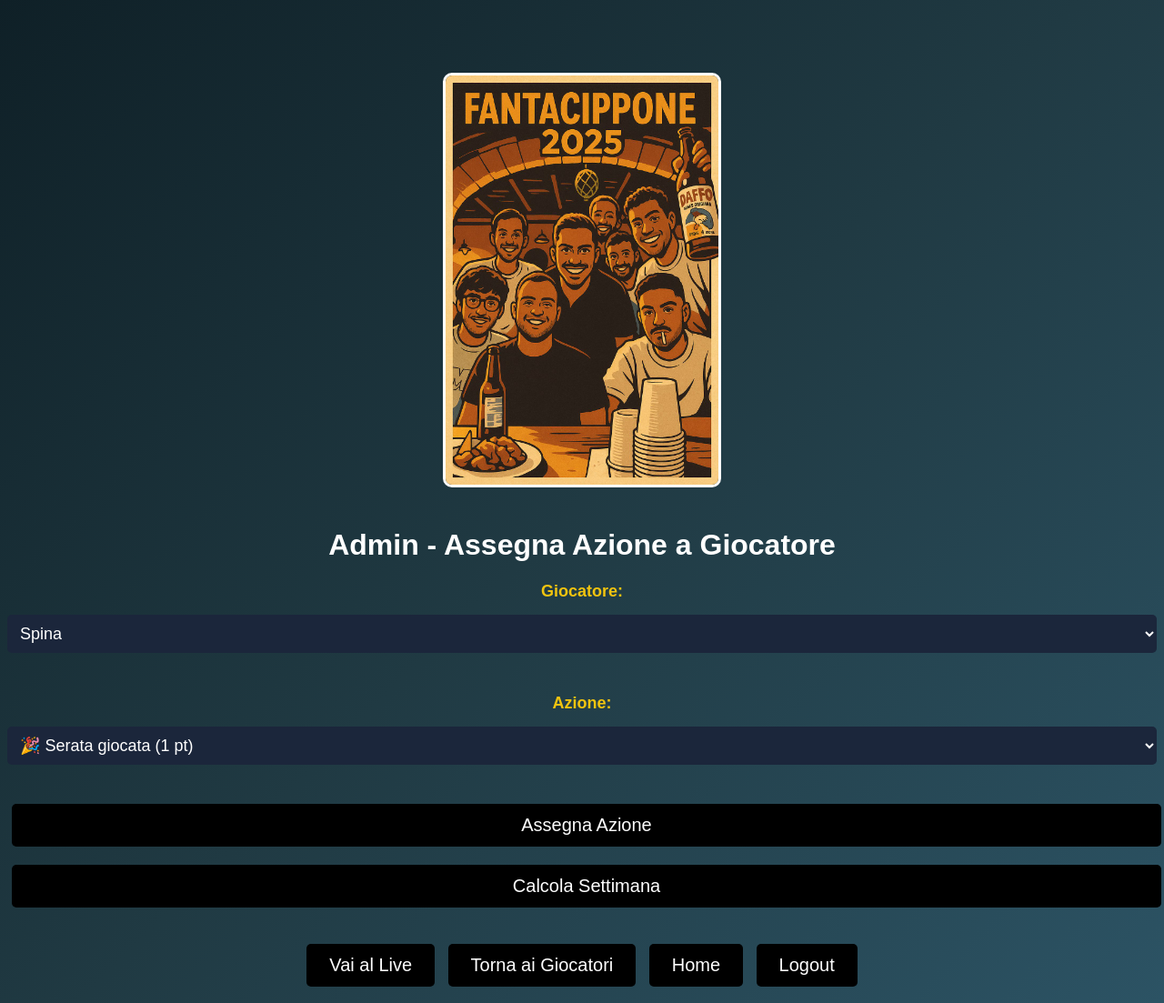
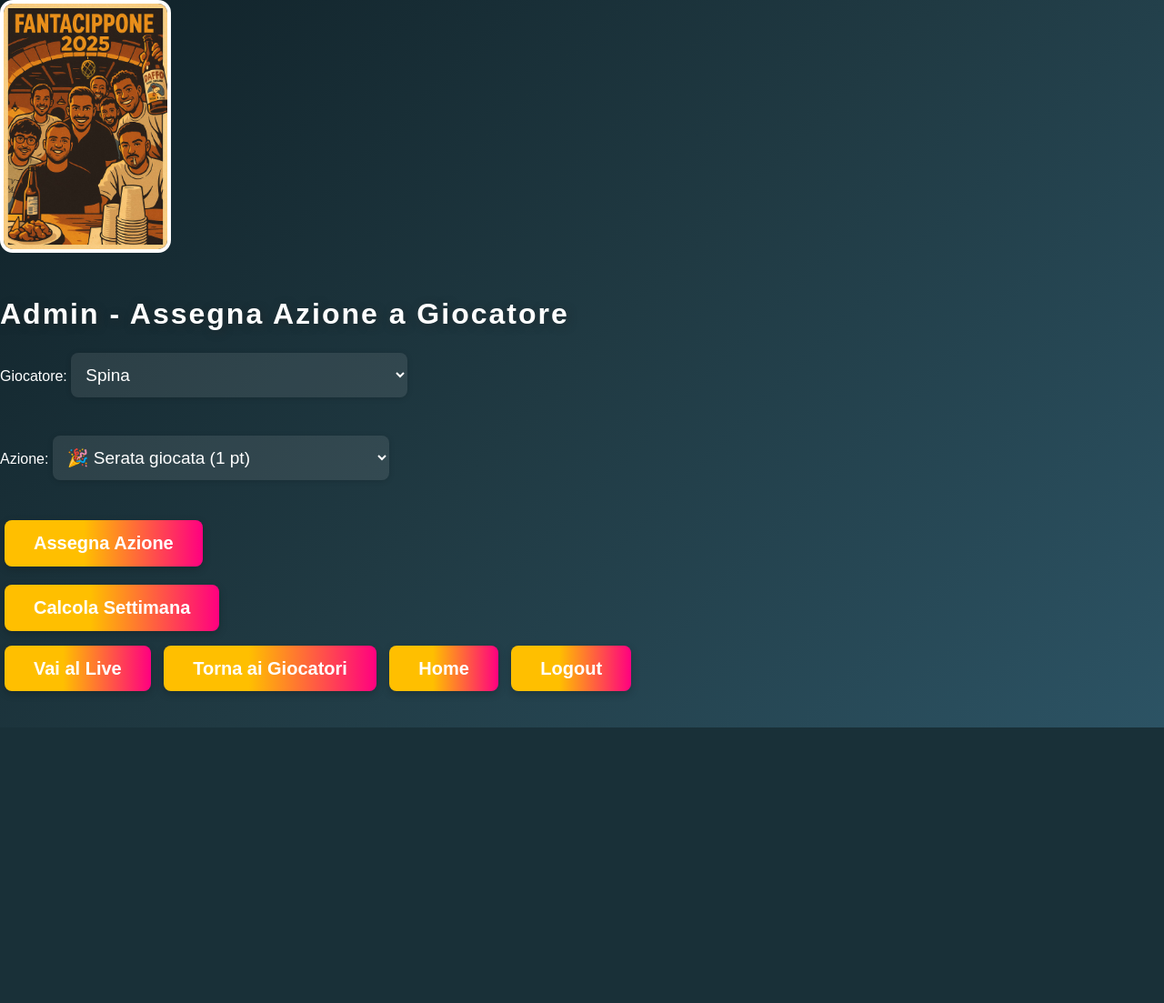
Before and after one commit to federicoconte11/Fantacipponi, a Flask app: page /admin in a window 1280 px wide. Shown: the whole page at 91% size. After the commit the page ends 800 px from the top, so only its background shows below. Run offline with Flask 3, Linux system fonts and the light colour scheme; the visitor is signed in with stand-in values (Sample User, id 1).

Commit message:
Aggiunta nuove funzionalità: conferma azione, messaggi di errore, classifica ordinata, migliorie template, logout admin, logo FantaCipponi

```diff
--- a/static/style.css
+++ b/static/style.css
@@ -1,108 +1,188 @@
 body {
-    text-align: center;
-    margin-top: 50px;
-    font-family: Arial, sans-serif;
+    margin: 0;
+    padding: 0;
+    font-family: 'Montserrat', Arial, sans-serif;
     background: linear-gradient(135deg, #0f2027, #203a43, #2c5364);
-    color: white;
+    color: #fff;
     min-height: 100vh;
 }
 
-.logo-img {
-    width: 300px;
-    max-width: 95vw;
-    height: auto;
-    margin: 30px 0 20px 0;
-    border: 3px solid white;
-    border-radius: 10px;
+h1, h2, h3 {
+    font-weight: bold;
+    letter-spacing: 2px;
+    text-shadow: 2px 2px 10px #2228;
+    margin-bottom: 16px;
 }
 
-.button-dark, .button {
-    font-size: 20px;
-    padding: 12px 25px;
-    background-color: #000000;
-    color: white;
-    border: none;
-    border-radius: 5px;
-    cursor: pointer;
-    transition: background-color 0.3s, transform 0.3s;
-    margin: 10px 5px 10px 5px;
-    text-decoration: none;
-    display: inline-block;
-}
-.button-dark:hover, .button:hover {
-    background-color: #333333;
-    transform: scale(1.05);
+.card, .giocatore, .admin-box {
+    background: rgba(30, 37, 49, 0.94);
+    border-radius: 18px;
+    box-shadow: 0 6px 30px #0005, 0 2px 4px #0f202780;
+    margin: 24px auto;
+    padding: 24px;
+    max-width: 500px;
+    transition: transform 0.15s;
 }
 
-.admin-form {
-    margin: 0 auto 20px auto;
-    max-width: 420px;
-    background: rgba(0,0,0,0.45);
-    border-radius: 12px;
-    padding: 32px 28px 28px 28px;
-    box-shadow: 0 4px 32px rgba(0,0,0,0.2);
-    display: inline-block;
+.card:hover, .giocatore:hover, .admin-box:hover {
+    transform: translateY(-4px) scale(1.02);
 }
 
-select, button, input {
-    padding: 10px;
-    font-size: 18px;
-    border-radius: 5px;
-    margin-top: 12px;
-    margin-bottom: 15px;
-    width: 100%;
-    border: none;
+.logo-img, .logo-fantacipponi {
+    width: 180px;
+    max-width: 80vw;
+    height: auto;
+    border: 4px solid #fff;
+    border-radius: 14px;
+    margin-bottom: 24px;
 }
 
-select {
-    background: #1b263b;
-    color: white;
-    min-width: 300px;
-    max-width: 100%;
-    white-space: pre-wrap;
-    overflow-x: auto;
+.button-dark, .button, button, input[type="submit"] {
+    font-size: 20px;
+    padding: 14px 32px;
+    margin: 10px 5px;
+    border-radius: 8px;
+    border: none;
+    background: linear-gradient(90deg, #ffbf00 40%, #ff0080 100%);
+    color: #fff;
+    font-weight: bold;
+    box-shadow: 0 3px 10px #0003;
+    cursor: pointer;
+    transition: background 0.2s, transform 0.15s;
+}
+.button-dark:hover, .button:hover, button:hover, input[type="submit"]:hover {
+    background: linear-gradient(90deg, #ff0080 20%, #ffbf00 100%);
+    transform: scale(1.06);
 }
 
-label {
+a {
+    color: #ffbf00;
+    text-decoration: none;
     font-weight: bold;
-    color: #f1c40f;
-    font-size: 18px;
-    display: block;
-    margin-bottom: 3px;
-    margin-top: 12px;
+    transition: color 0.18s;
+}
+a:hover {
+    color: #ff0080;
 }
 
-.admin-title {
-    color: #f1c40f;
-    margin-top: 20px;
-    font-size: 32px;
-    font-weight: bold;
+.rules {
+    margin-top: 32px;
+    color: #ffbf00;
+    font-size: 22px;
+    font-weight: 900;
+    letter-spacing: 1.5px;
+}
+.rules-list {
+    list-style: none;
+    padding: 0;
+    margin: 8px 0;
+}
+.rules-list li {
+    color: #fff;
+    font-size: 18px;
+    margin: 6px 0;
+    text-shadow: 1px 1px 4px #0009;
 }
 
-.msg-ok {
-    color: #2ecc40;
-    font-weight: bold;
-    margin-bottom: 15px;
-}
-.msg-error {
-    color: #e74c3c;
-    font-weight: bold;
-    margin-bottom: 15px;
+table {
+    margin: 24px auto;
+    border-collapse: separate;
+    border-spacing: 0;
+    width: 90vw;
+    max-width: 650px;
+    background: rgba(40, 50, 70, 0.97);
+    border-radius: 16px;
+    box-shadow: 0 3px 18px #0003;
+    overflow: hidden;
 }
 
-.logout-btn {
-    position: absolute;
-    top: 30px;
-    right: 45px;
-    background: #e74c3c;
-    color: white;
-    font-size: 17px;
-    padding: 8px 24px;
-    border-radius: 6px;
+th, td {
+    padding: 16px 10px;
+    text-align: center;
+}
+th {
+    background: #ffbf00;
+    color: #222;
+    font-size: 20px;
+    letter-spacing: 1.1px;
+    font-weight: 900;
+    border-bottom: 2px solid #ff0080;
+}
+td {
+    background: rgba(0,0,0,0.13);
+    font-size: 19px;
+}
+tr:nth-child(even) td {
+    background: rgba(255,255,255,0.06);
+}
+
+img {
+    border-radius: 50%;
+    object-fit: cover;
+    width: 60px;
+    height: 60px;
+    border: 3px solid #ffbf00;
+}
+
+select, input[type="text"], input[type="password"] {
+    width: 96%;
+    max-width: 370px;
+    font-size: 18px;
+    padding: 13px 12px;
+    margin: 8px 0 16px 0;
     border: none;
-    cursor: pointer;
-    z-index: 5;
+    border-radius: 8px;
+    background: rgba(220,220,220,0.11);
+    color: #fff;
+    box-shadow: 0 1px 6px #0002;
+    outline: none;
 }
-.logout-btn:hover {
-    background: #c0392b;
+select {
+    min-width: 320px;
+    white-space: pre-line;
+    font-size: 19px;
 }
+select option {
+    background: #232944;
+    color: #fff;
+    font-size: 18px;
+    padding: 10px 8px;
+    min-height: 38px;
+    white-space: pre-line;
+}
+@media (max-width: 700px) {
+    .card, .giocatore, .admin-box {
+        max-width: 97vw;
+        padding: 12px;
+    }
+    table {
+        font-size: 16px;
+        max-width: 99vw;
+    }
+    .logo-img, .logo-fantacipponi {
+        width: 95vw;
+    }
+}
+.error-msg {
+    color: #ff5555;
+    background: #350606ad;
+    border-radius: 8px;
+    padding: 10px 0;
+    font-weight: 600;
+    margin-bottom: 16px;
+}
+.success-msg {
+    color: #31e41a;
+    background: #154d14ad;
+    border-radius: 8px;
+    padding: 10px 0;
+    font-weight: 600;
+    margin-bottom: 16px;
+}
+.footer {
+    margin-top: 60px;
+    color: #ccc;
+    font-size: 15px;
+    text-align: center;
+    opacity: 0.7;
+}
```
